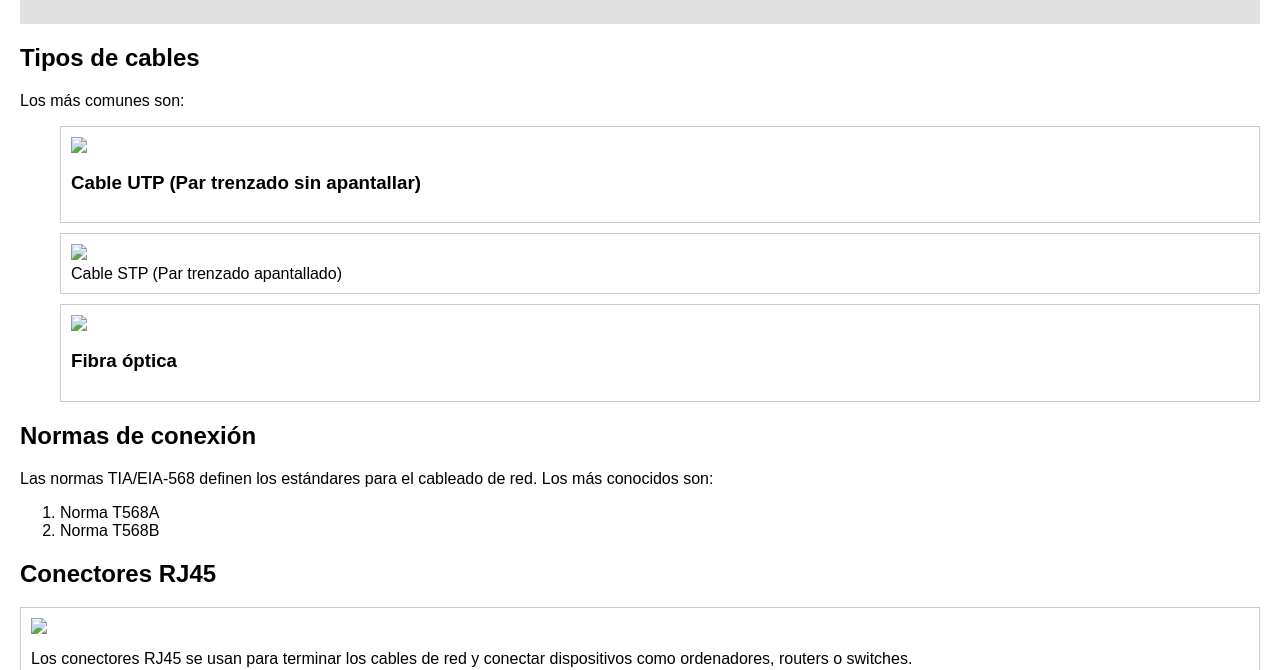
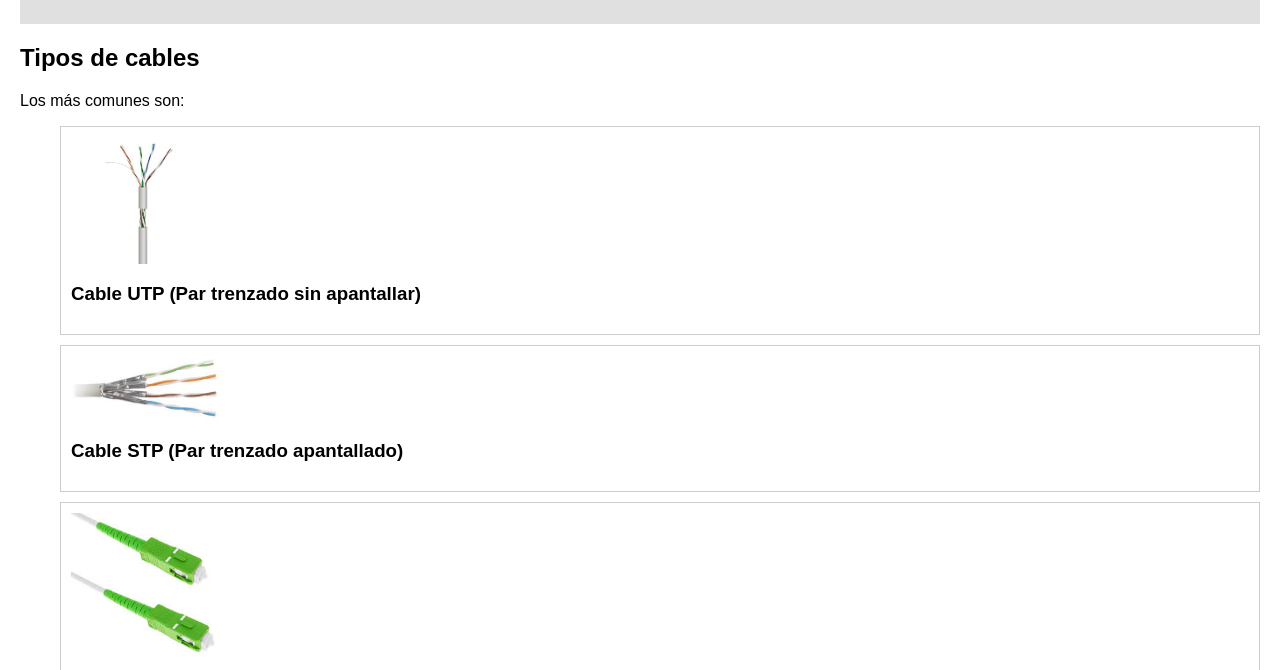
Before and after one commit to adrian-castro10/proyecto_LM, a plain HTML site: page contenido.html in a window 1280 px wide. Shown: the part 130-800 px from the top of the page. Drawn offline with Linux system fonts and the light colour scheme; files whose address does not match are found by name.

Commit message:
actualizar

```diff
--- a/contenido.html
+++ b/contenido.html
@@ -26,21 +26,21 @@
             <ul>
                 <li>
                 <article class="card">
-                    <img src="/portafolio unidad 2y3/31EHWsRXtnL._SX342_SY445_QL70_ML2_.jpg">
+                    <img src="/31EHWsRXtnL._SX342_SY445_QL70_ML2_.jpg">
                     <h3>Cable UTP (Par trenzado sin apantallar)
                     </h3>
                     </article>
                 </li>
                 <li>
                      <article class="card">
-                    <img src="https://images.pexels.com/photos/189524/pexels-photo-189524.jpeg>
+                    <img src="/Sin título.jpeg">
                     <h3>Cable STP (Par trenzado apantallado)
                     </h3>
                     </article>
 
                 <li>
                     <article class="card">
-                    <img src="/portafolio unidad 2y3/Sin tíulo.jpeg">
+                    <img src="/Sin tíulo.jpeg">
                     <h3>Fibra óptica
                     </h3>
                     </article>
@@ -60,7 +60,7 @@
         <section>
             <h2>Conectores RJ45</h2>
             <article class="card">
-                    <img src="/portafolio unidad 2y3/1525988-40.jpg" width="20%">
+                    <img src="/1525988-40.jpg" width="20%">
                     <p>Los conectores RJ45 se usan para terminar los cables de red y conectar dispositivos como ordenadores, routers o switches.</p>
                     </article>
         </section>
```
